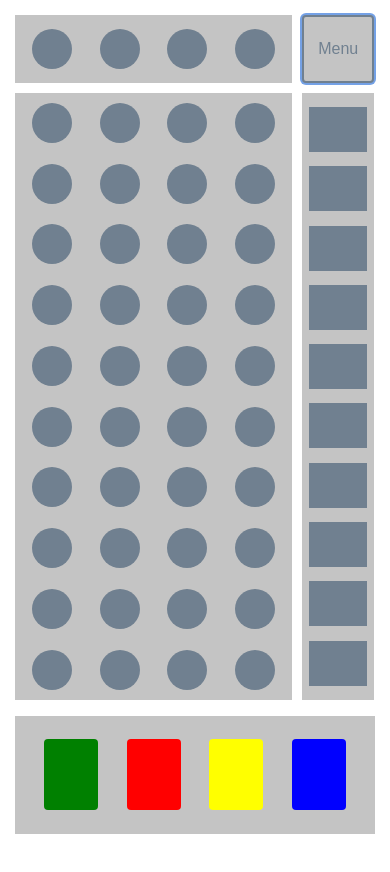
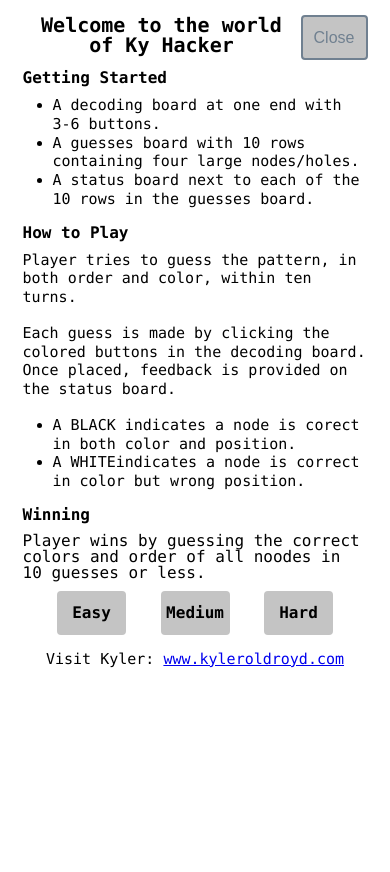
Before and after one commit to Jameson13B/Ky-Hacker, a React (Create React App) app: page / in a window 390 px wide. Both pictures are taken after a click on the button "Menu". Built offline with nearby package versions, Linux system fonts and the light colour scheme.

Commit message:
Created menu component, updated default styles, and made mobile responsive

```diff
--- a/src/App.js
+++ b/src/App.js
@@ -1,14 +1,16 @@
-import { useReducer } from 'react'
+import { useReducer, useState } from 'react'
 import { ACTIONS, defaultState, reducer } from './stateConfig'
 
 import { GuessesBoard } from './components/GuessesBoard'
 import { StatusBoard } from './components/StatusBoard'
 import { DecodingBoard } from './components/DecodingBoard'
+import { Menu } from './components/Menu'
 import { Node } from './components/Node'
 import { Button } from './components/Button'
 
 const App = () => {
   const [state, dispatch] = useReducer(reducer, defaultState)
+  const [showModal, setShowModal] = useState(false)
   const styles = getStyles()
 
   return (
@@ -23,7 +25,9 @@ const App = () => {
           <GuessesBoard nodesList={state.nodesList} />
         </div>
         <div style={styles.two}>
-          <Button style={styles.menuButton}>Menu</Button>
+          <Button onClick={() => setShowModal(true)} style={styles.menuButton}>
+            Menu
+          </Button>
           <StatusBoard />
         </div>
         <div style={styles.three}>
@@ -32,6 +36,7 @@ const App = () => {
             setColor={(color) => dispatch({ type: ACTIONS.SET_NODE_COLOR, payload: color })}
           />
         </div>
+        {showModal && <Menu onClose={() => setShowModal(false)} />}
       </div>
     </div>
   )
@@ -42,11 +47,14 @@ const getStyles = () => ({
     display: 'flex',
     flexWrap: 'wrap',
     height: '100vh',
+    margin: '0 auto',
+    maxWidth: 345,
     padding: 15,
   },
   one: {
+    height: '80%',
+    maxWidth: 265,
     width: '77%',
-    height: '80%',
   },
   code: {
     alignItems: 'center',
@@ -57,8 +65,9 @@ const getStyles = () => ({
     marginBottom: 10,
   },
   two: {
+    height: '80%',
     marginLeft: 10,
-    height: '80%',
+    maxWidth: 69,
     width: '20%',
   },
   menuButton: {
@@ -70,6 +79,7 @@ const getStyles = () => ({
   },
   three: {
     height: '14%',
+    maxWidth: 345,
     width: '100%',
   },
 })
--- /dev/null
+++ b/src/components/Menu.js
@@ -0,0 +1,121 @@
+import React from 'react'
+import { Button } from './Button'
+
+export const Menu = ({ onClose }) => {
+  const styles = getStyles()
+
+  return (
+    <div style={styles.container}>
+      <div style={styles.header}>
+        <h1 style={styles.title}>Welcome to the world of Ky Hacker</h1>
+        <Button onClick={onClose} style={styles.menuButton}>
+          Close
+        </Button>
+      </div>
+
+      <h2 style={styles.subtitle}>Getting Started</h2>
+      <ul>
+        <li style={styles.listItem}>A decoding board at one end with 3-6 buttons.</li>
+        <li style={styles.listItem}>
+          A guesses board with 10 rows containing four large nodes/holes.
+        </li>
+        <li style={styles.listItem}>
+          A status board next to each of the 10 rows in the guesses board.
+        </li>
+      </ul>
+
+      <h2 style={styles.subtitle}>How to Play</h2>
+      <p style={styles.paragraph}>
+        Player tries to guess the pattern, in both order and color, within ten turns.
+      </p>
+      <p style={styles.paragraph}>
+        Each guess is made by clicking the colored buttons in the decoding board. Once placed,
+        feedback is provided on the status board.
+      </p>
+      <ul>
+        <li style={styles.listItem}>
+          A BLACK indicates a node is corect in both color and position.
+        </li>
+        <li style={styles.listItem}>
+          A WHITEindicates a node is correct in color but wrong position.
+        </li>
+      </ul>
+
+      <h2 style={styles.subtitle}>Winning</h2>
+      <p>
+        Player wins by guessing the correct colors and order of all noodes in 10 guesses or less.
+      </p>
+
+      <div style={styles.buttonGroup}>
+        <Button style={styles.difficultyButton}>Easy</Button>
+        <Button style={styles.difficultyButton}>Medium</Button>
+        <Button style={styles.difficultyButton}>Hard</Button>
+      </div>
+      <p style={styles.link}>
+        Visit Kyler: <a href="https://www.kyleroldroyd.com">www.kyleroldroyd.com</a>
+      </p>
+    </div>
+  )
+}
+
+const getStyles = () => ({
+  container: {
+    background: 'white',
+    height: '100vh',
+    left: 0,
+    right: 0,
+    margin: '0 auto',
+    maxWidth: 345,
+    padding: 15,
+    position: 'absolute',
+    top: 0,
+    width: '100vw',
+  },
+  header: {
+    display: 'flex',
+  },
+  title: {
+    flexGrow: 3,
+    fontSize: 20,
+    fontWeight: 700,
+    textAlign: 'center',
+    padding: '0 10px',
+  },
+  menuButton: {
+    border: '2px solid',
+    borderColor: 'slategray',
+    height: 45,
+    width: 67,
+    marginBottom: 10,
+  },
+  subtitle: {
+    fontWeight: 700,
+    marginBottom: 10,
+  },
+  listItem: {
+    fontSize: 15,
+    lineHeight: 1.25,
+  },
+  paragraph: {
+    fontSize: 15,
+    marginBottom: 17,
+    lineHeight: 1.25,
+  },
+  buttonGroup: {
+    display: 'flex',
+    justifyContent: 'space-evenly',
+    marginTop: 10,
+  },
+  difficultyButton: {
+    color: 'black',
+    fontFamily: 'source-code-pro, Menlo, Monaco, Consolas, monospace',
+    fontWeight: 700,
+    width: '20%',
+  },
+  link: {
+    fontSize: 15,
+    marginTop: 15,
+    lineHeight: 1.25,
+    textAlign: 'center',
+  },
+})
--- a/src/index.css
+++ b/src/index.css
@@ -1,15 +1,3 @@
-body {
-  margin: 0;
-  font-family: -apple-system, BlinkMacSystemFont, 'Segoe UI', 'Roboto', 'Oxygen', 'Ubuntu',
-    'Cantarell', 'Fira Sans', 'Droid Sans', 'Helvetica Neue', sans-serif;
-  -webkit-font-smoothing: antialiased;
-  -moz-osx-font-smoothing: grayscale;
-}
-
-code {
-  font-family: source-code-pro, Menlo, Monaco, Consolas, 'Courier New', monospace;
-}
-
 /* CSS Reset */
 /* http://meyerweb.com/eric/tools/css/reset/
    v2.0 | 20110126
@@ -62,8 +50,6 @@ center,
 dl,
 dt,
 dd,
-ol,
-ul,
 li,
 fieldset,
 form,
@@ -123,7 +109,8 @@ body {
 }
 ol,
 ul {
-  list-style: none;
+  margin-top: 0;
+  padding-left: 30px;
 }
 blockquote,
 q {
@@ -140,3 +127,14 @@ table {
   border-collapse: collapse;
   border-spacing: 0;
 }
+/* Custom */
+body {
+  margin: 0;
+  font-family: source-code-pro, Menlo, Monaco, Consolas, 'Courier New', monospace;
+  -webkit-font-smoothing: antialiased;
+  -moz-osx-font-smoothing: grayscale;
+}
+
+code {
+  font-family: source-code-pro, Menlo, Monaco, Consolas, 'Courier New', monospace;
+}
```
